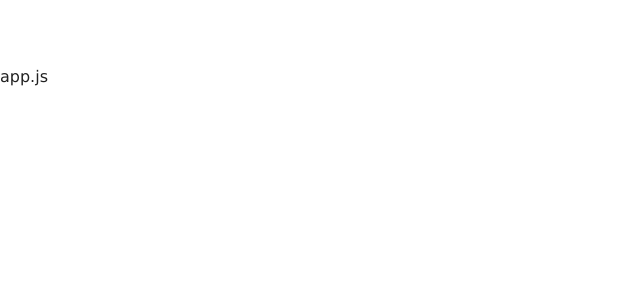
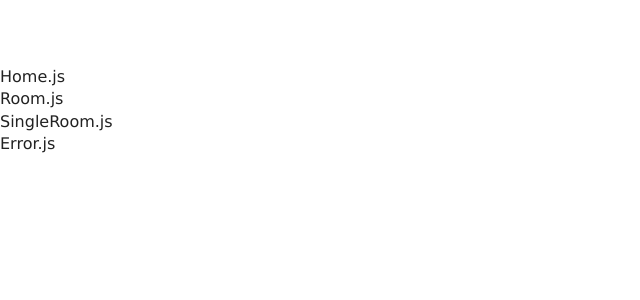
Before and after one commit to taochensyd/react-beach-resort, a React (Create React App) app: page / in a window 1280 px wide. Shown: the top 300 px of the page, without its empty margins (0-640 px from the left). Built offline with nearby package versions, Linux system fonts and the light colour scheme.

Commit message:
setup basic pages

```diff
--- a/src/App.js
+++ b/src/App.js
@@ -1,10 +1,17 @@
 import React from 'react';
 import './App.css';
+import Home from './pages/Home';
+import Rooms from './pages/Rooms';
+import SingleRoom from './pages/SingleRoom';
+import Error from './pages/Error';
 
 function App() {
   return (
     <>
-      app.js
+      <Home></Home>
+      <Rooms></Rooms>
+      <SingleRoom></SingleRoom>
+      <Error></Error>
     </>
   );
 }
--- /dev/null
+++ b/src/pages/Error.js
@@ -0,0 +1,5 @@
+import React from "react";
+
+export default function Error() {
+  return <div>Error.js</div>;
+}
--- /dev/null
+++ b/src/pages/Home.js
@@ -0,0 +1,5 @@
+import React from "react";
+
+export default function Home() {
+  return <div>Home.js</div>;
+}
--- /dev/null
+++ b/src/pages/Rooms.js
@@ -0,0 +1,5 @@
+import React from "react";
+
+export default function Rooms() {
+  return <div>Room.js</div>;
+}
--- /dev/null
+++ b/src/pages/SingleRoom.js
@@ -0,0 +1,7 @@
+import React, { Component } from "react";
+
+export default class SingleRoom extends Component {
+  render() {
+    return <div>SingleRoom.js</div>;
+  }
+}
```
